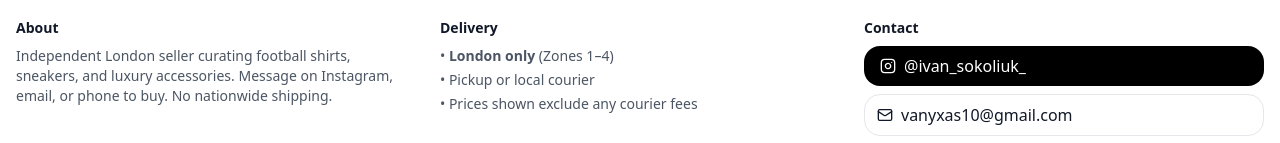
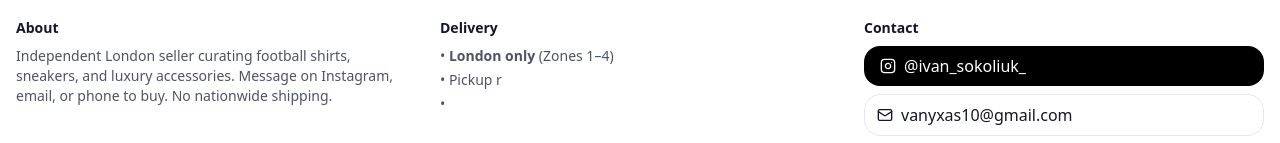
Before and after one commit to vanyxas-shop/vanyxas-shop1, a React (Vite) app: page / in a window 1280 px wide. Shown: the part 2078-2221 px from the top of the page. Built offline with nearby package versions, Linux system fonts and the light colour scheme.

Commit message:
Update VanyxasShop.jsx

```diff
--- a/src/VanyxasShop.jsx
+++ b/src/VanyxasShop.jsx
@@ -272,8 +272,8 @@ export default function VanyxasShop() {
             <h4 className="text-sm font-bold">Delivery</h4>
             <ul className="mt-2 space-y-1 text-sm text-gray-600">
               <li>• <strong>London only</strong> (Zones 1–4)</li>
-              <li>• Pickup or local courier</li>
-              <li>• Prices shown exclude any courier fees</li>
+              <li>• Pickup r</li>
+              <li>• </li>
             </ul>
           </div>
           <div>
```
